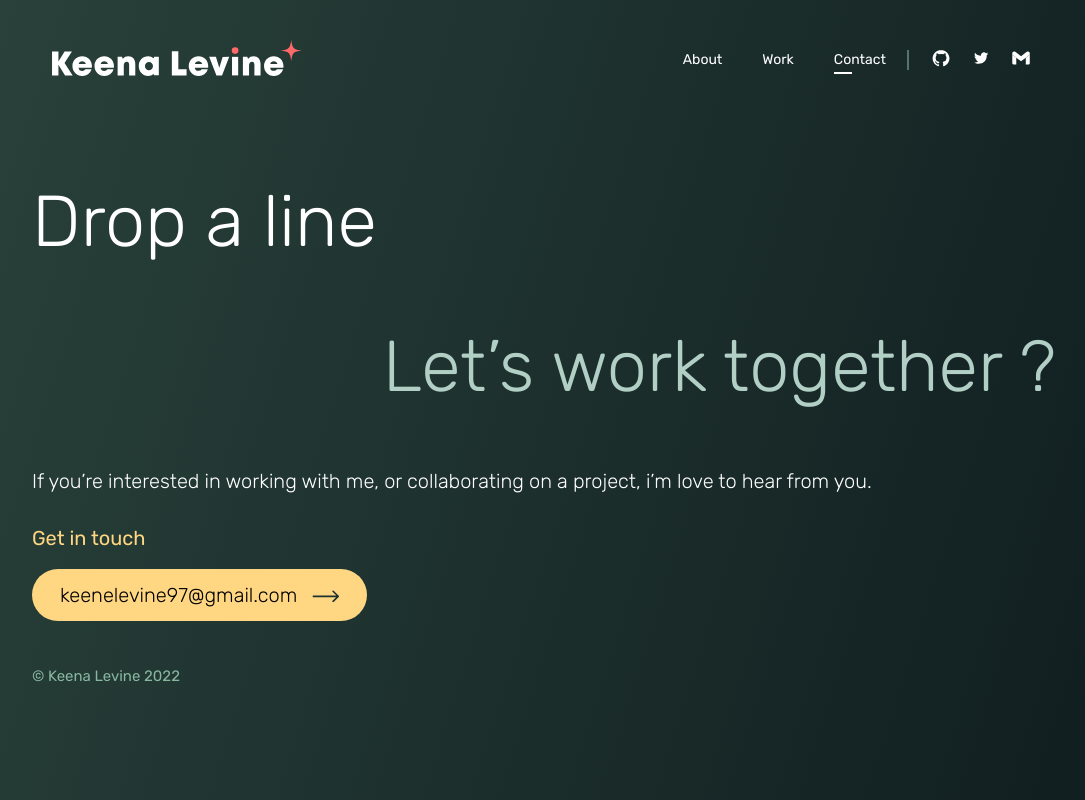
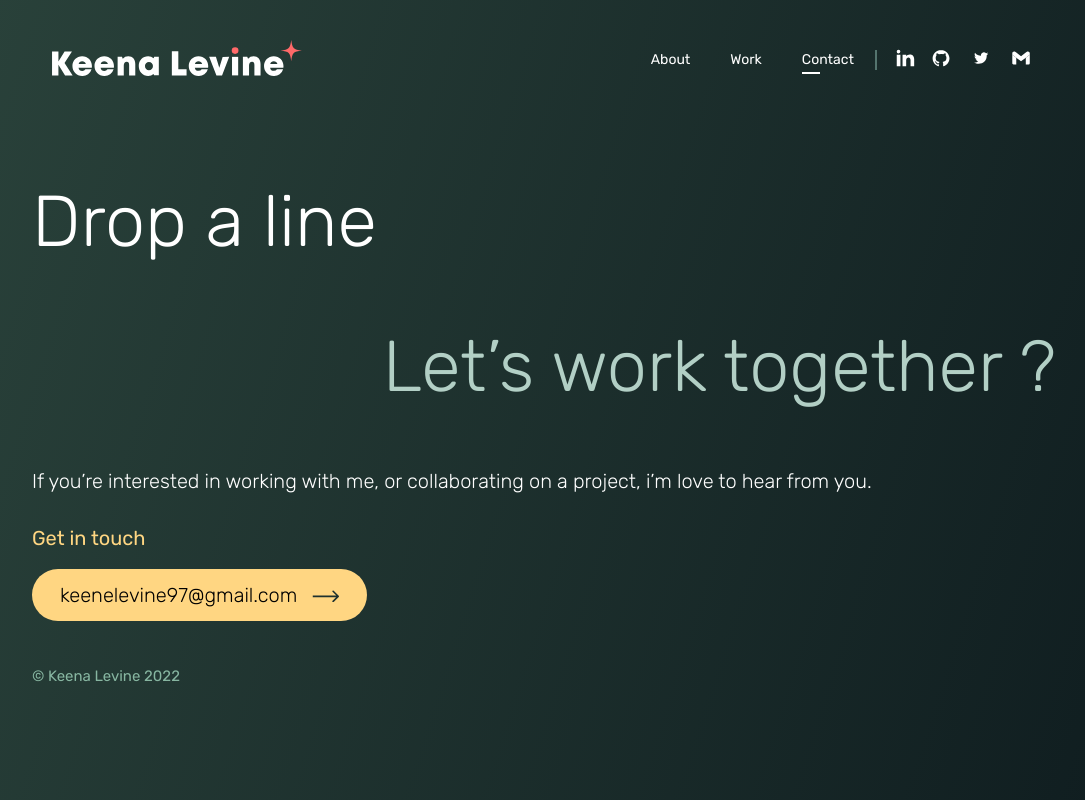
Before and after one commit to destiny0114/keenalevine.github.io, a SvelteKit app: page /contact in a window 1280 px wide. Shown: the whole page, without its empty margins (96-1181 px from the left). Built offline with nearby package versions, Linux system fonts and the light colour scheme.

Commit message:
Added LinkedIn

```diff
--- a/src/lib/components/Navbar.svelte
+++ b/src/lib/components/Navbar.svelte
@@ -1,7 +1,7 @@
 <script>
 	import { page } from '$app/stores';
 	import { onMount } from 'svelte';
-	import { Github, Twitter, Gmail, HamburgerMenu, Close } from '$lib/icons';
+	import { Linkedin, Github, Twitter, Gmail, HamburgerMenu, Close } from '$lib/icons';
 
 	let navEl;
 	let open = false;
@@ -47,6 +47,7 @@
 		<div class="vl" />
 
 		<ul class="social">
+			<li><a href="https://www.linkedin.com/in/keena-levine-b56711291"><Linkedin class="social-btn" /></a></li>
 			<li><a href="https://github.com/destiny0114"><Github class="social-btn" /></a></li>
 			<li><a href="https://twitter.com/home"><Twitter class="social-btn" /></a></li>
 			<li><a href="mailto:keenelevine97@gmail.com"><Gmail class="social-btn" /></a></li>
@@ -114,6 +115,7 @@
 
 	nav ul.social {
 		display: flex;
+		align-items: center;
 		padding: 0 2em;
 	}
 
--- /dev/null
+++ b/src/lib/icons/Linkedin.svelte
@@ -0,0 +1,12 @@
+<script>
+	let className = '';
+	export { className as class };
+
+	export let width = '22';
+	export let height = '22';
+	export let fill = '#fff';
+</script>
+
+<svg xmlns="http://www.w3.org/2000/svg" {width} {height} fill="none" viewBox="0 0 24 24">
+	<path class={className} {fill} d="M6.94 5a2 2 0 1 1-4-.002 2 2 0 0 1 4 .002ZM7 8.48H3V21h4V8.48Zm6.32 0H9.34V21h3.94v-6.57c0-3.66 4.77-4 4.77 0V21H22v-7.93c0-6.17-7.06-5.94-8.72-2.91l.04-1.68Z" />
+</svg>
--- a/src/lib/icons/index.js
+++ b/src/lib/icons/index.js
@@ -12,6 +12,7 @@ export { default as Wix } from '$lib/icons/Wix.svelte';
 export { default as Redirect } from '$lib/icons/Redirect.svelte';
 export { default as Github } from '$lib/icons/Github.svelte';
 export { default as Download } from '$lib/icons/Download.svelte';
+export { default as Linkedin } from '$lib/icons/Linkedin.svelte';
 export { default as Gmail } from '$lib/icons/Gmail.svelte';
 export { default as Twitter } from '$lib/icons/Twitter.svelte';
 export { default as Arrowup } from '$lib/icons/Arrow-up.svelte';
```
Also changed, not shown: src/routes/+page.svelte (+21 -2 lines).
